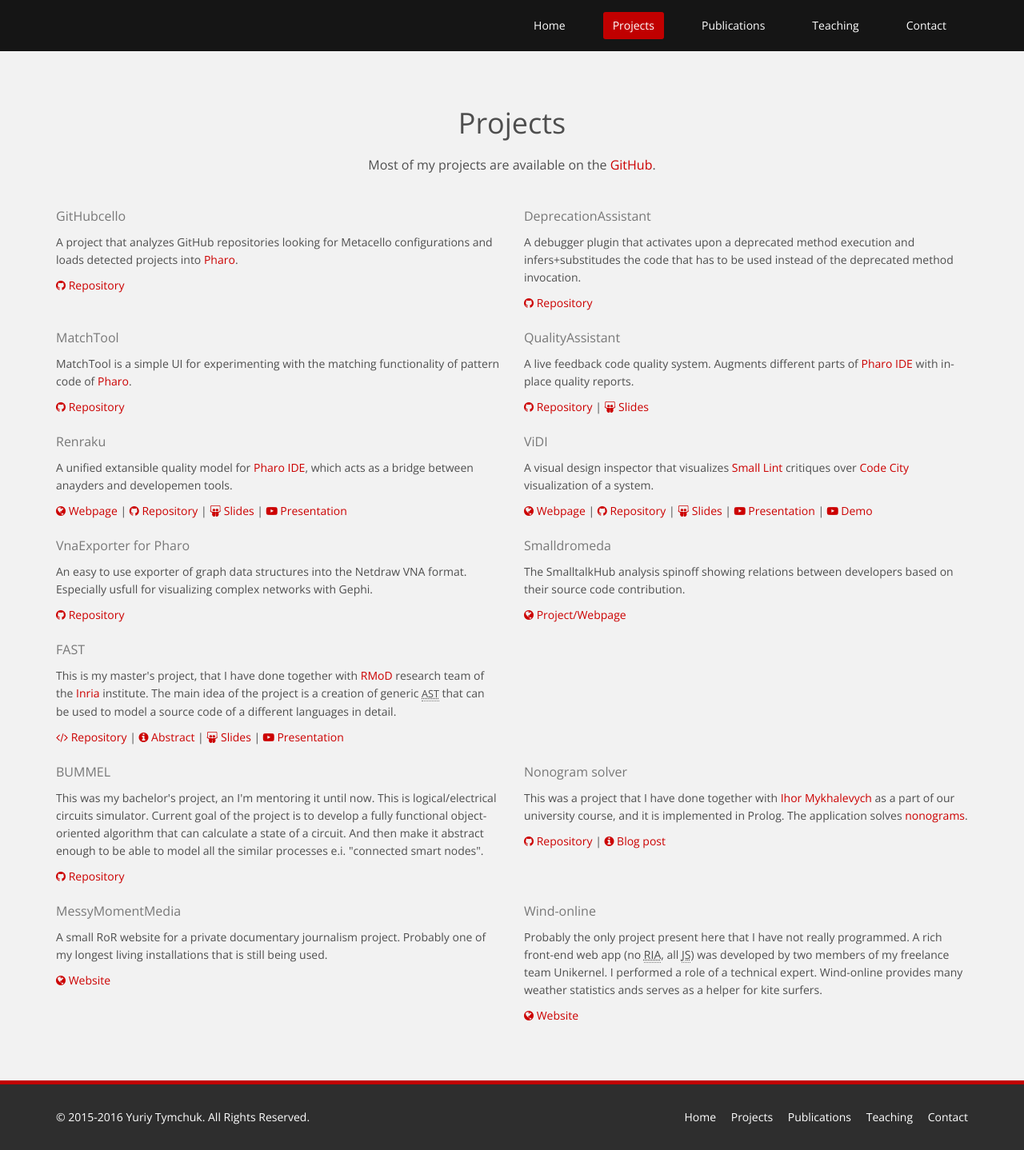
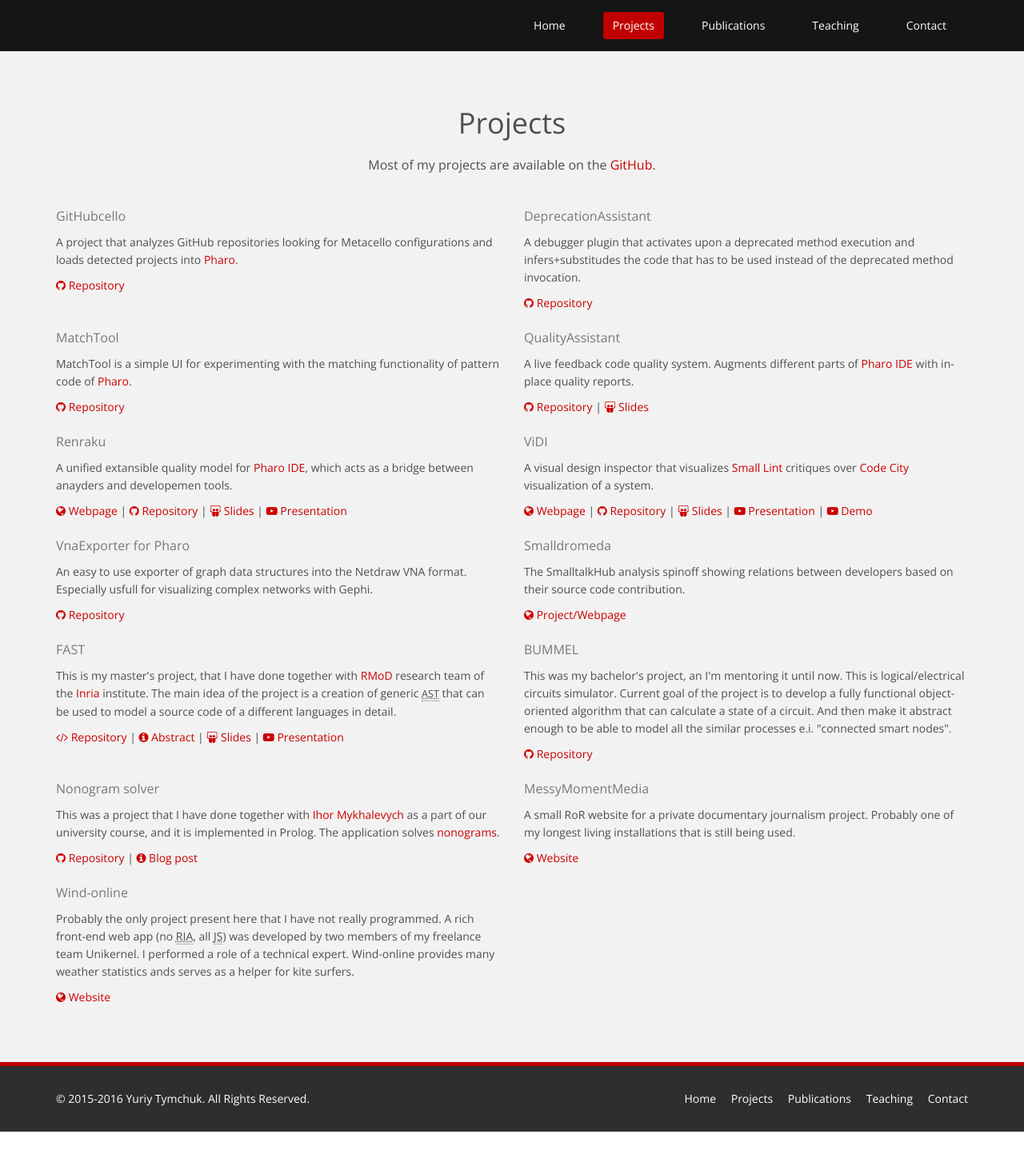
Before and after one commit to Uko/uko.github.io, a Jekyll site: the page built from projects.html, in a window 1280 px wide. Shown: the whole page at 80% size. Built offline with Jekyll 4.4.1, drawn with Linux system fonts in a browser that asks for light colours; nearby versions of some CDN libraries; after the commit the page ends 1415 px from its top, so only the background shows below that.

Commit message:
removed clearfixes

```diff
--- a/projects.html
+++ b/projects.html
@@ -165,8 +165,6 @@ title: Projects
         </a>
       </div>
 
-      <div class="clearfix hidden-xs"></div>
-
       <div class="col-sm-6 wow fadeInDown" data-wow-duration="1000ms" data-wow-delay="600ms">
         <h3>BUMMEL</h3>
         <p>
@@ -199,8 +197,6 @@ title: Projects
         </a>
       </div>
 
-      <div class="clearfix hidden-xs"></div>
-
       <div class="col-sm-6 wow fadeInDown" data-wow-duration="1000ms" data-wow-delay="600ms">
         <h3>MessyMomentMedia</h3>
         <p>
```
